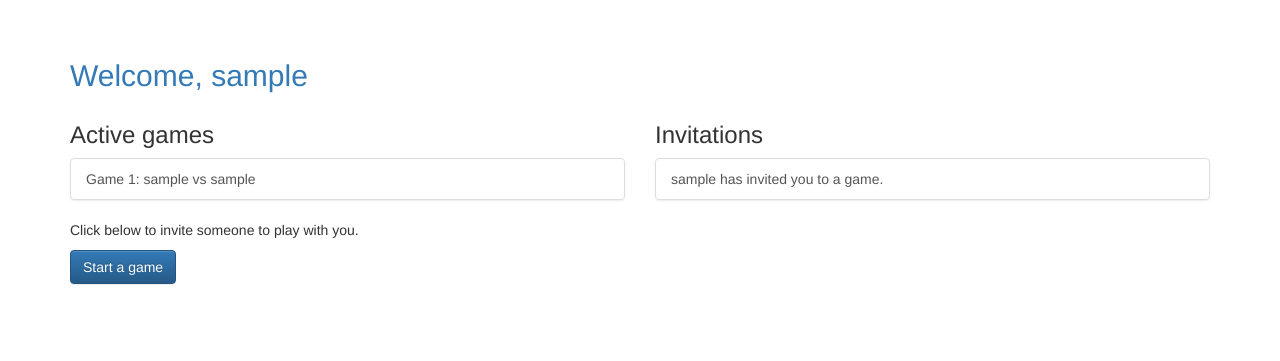
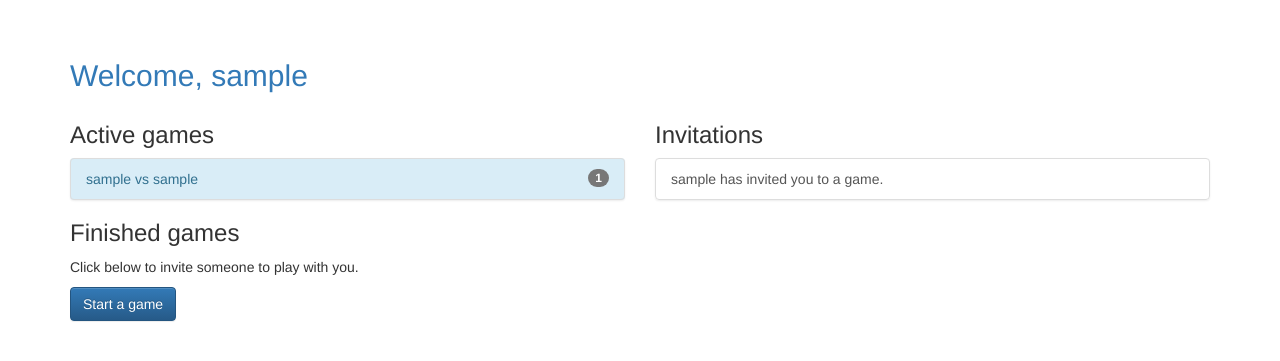
Before and after one commit to abhitechno01/django-tictactoe, a Django app: page /player/home in a window 1280 px wide. Shown: the part 51-412 px from the top of the page. Run offline with Django 3.2, Linux system fonts and the light colour scheme; a user stored in the database is signed in; tables that the repository leaves empty hold one stand-in row (values such as "Sample post"); parts of the project's set-up code (start-up, migrations or seed data) failed here and were passed over; some libraries are stand-ins or nearby versions.

Commit message:
active and finished games

```diff
--- a/gameplay/forms.py
+++ b/gameplay/forms.py
@@ -16,6 +16,6 @@ class MoveForm(ModelForm):
         try:
             if game.board()[y][x] is not None:
                 raise ValidationError("Square is not empty")
-            except IndexError:
-                raise ValidationError("Invalid coordinates")
-            return self.cleaned_data
+        except IndexError:
+            raise ValidationError("Invalid coordinates")
+        return self.cleaned_data
--- a/gameplay/models.py
+++ b/gameplay/models.py
@@ -63,6 +63,21 @@ class Game(models.Model):
             by_first_player=self.status == 'F'
         )
 
+    def update_after_move(self, move):
+        self.status = self._get_game_status_after_move(move)
+
+    def _get_game_status_after_move(self, move):
+        x, y = move.x, move.y
+        board = self.board()
+        if(board[y][0] == board[y][1] == board[y][2]) or \
+            (board[0][x] == board[1][x] == board[2][x]) or \
+            (board[0][0] == board[1][1] == board[2][2]) or \
+                (board[0][2] == board[1][1] == board[2][0]):
+            return "W" if move.by_first_player else "L"
+        if self.move_set.count() >= BOARD_SIZE**2:
+            return 'D'
+        return 'S' if self.status == 'F' else 'F'
+
     def __str__(self):
         return "{0} vs {1}".format(self.first_player, self.second_player)
 
--- a/player/views.py
+++ b/player/views.py
@@ -12,8 +12,9 @@ from gameplay.models import Game
 def home(request):
     my_games = Game.objects.games_for_user(request.user)
     active_games = my_games.active()
+    finished_games = my_games.difference(active_games)
     invitations = request.user.invitations_received.all()
-    view_data = {'games': active_games, 'invitations': invitations}
+    view_data = {'active_games': active_games,'finished_games': finished_games, 'invitations': invitations}
     return render(request, "player/home.html", view_data)
 
 
--- /dev/null
+++ b/templates/player/game_list_snippet.html
@@ -0,0 +1,21 @@
+{% if games_list %}
+	<div class="list-group bg-info">
+		{% for game in games_list %}
+			<a href="{{ game.get_abosulte_url }}" class="list-group-item list-group-item-info">
+				{{ game }}
+				{% if game.status not in 'FS' %}
+					{% if game.status == 'D' %}
+						-- Draw
+						{% elif game.status == 'W' and user == game.first_player %}
+						-- You won !
+						{% elif game.status == 'L' and user == game.second_player %}
+						-- You won !
+					{% else %}
+						-- You lost
+					{% endif %}
+				{% endif %}
+				<span class="badge">{{ game.move_set.count }}</span>
+			</a>
+		{% endfor %}
+	</div>
+{% endif %}
--- a/templates/player/home.html
+++ b/templates/player/home.html
@@ -6,12 +6,13 @@
 	<h2 class="text-primary">Welcome, {{ user.username }}</h2>
 	<div class="row">
 		<div class="col-md-6">
+
 			<h3>Active games</h3>
-			<ul class="list-group">
-				{% for g in games %}
-					<a href="{{ g.get_absolute_url }}" class="list-group-item">Game {{ g.id }}: {{g.first_player}} vs {{g.second_player}}</a>
-				{% endfor %}
-			</ul>
+			{% include "player/game_list_snippet.html" with games_list=active_games %}
+
+			<h3>Finished games</h3>
+			{% include "player/game_list_snippet.html" with games_list=finished_games %}
+
 			<p>Click below to invite someone to play with you.</p>
 			<p>
 				<a href="{% url 'player_new_invitation' %}" class="btn btn-primary">Start a game</a>
```
Also changed, not shown: templates/gameplay/game_detail.html (+11 -0 lines).
